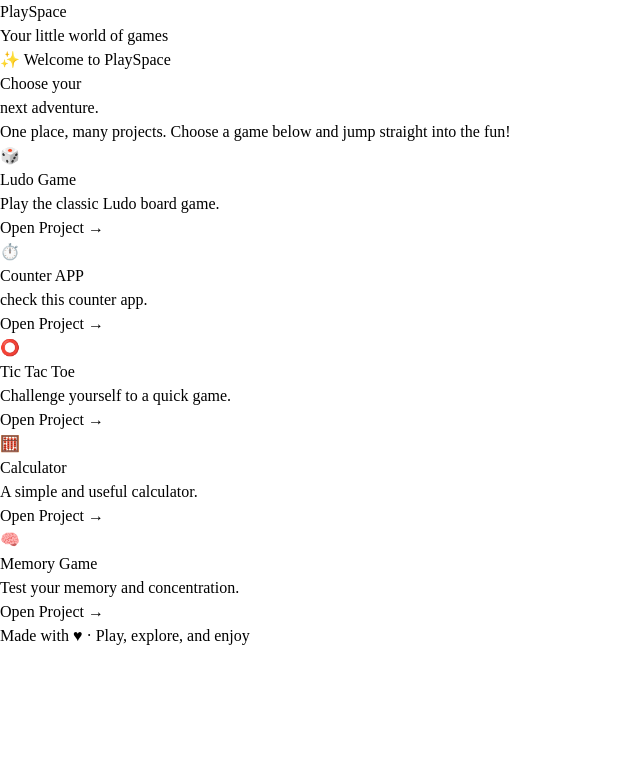
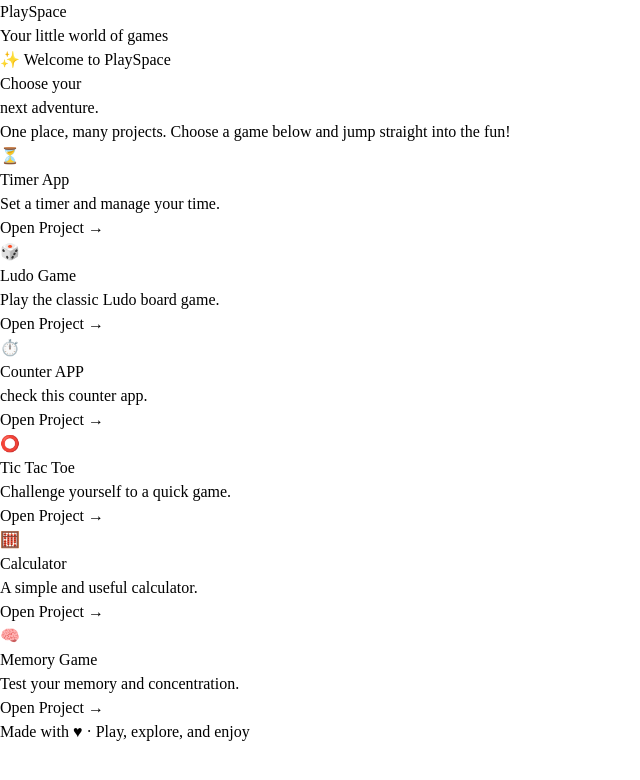
Before and after one commit to Sanjanaydv5/Project-Showroom, a React (Vite) app in the folder project/: page / in a window 1280 px wide. Shown: the top 780 px of the page, without its empty margins (0-640 px from the left). Built offline with nearby package versions, Linux system fonts and the light colour scheme.

Commit message:
timer added in main part

```diff
--- a/project/src/App.jsx
+++ b/project/src/App.jsx
@@ -3,9 +3,17 @@ import { Link, Route, Routes } from "react-router-dom";
 import Ludo from "./game/ludo.jsx";
 import Counter from "./game/counter.jsx";
 import Calculator from "./game/calculator.jsx";
+import Timer from "./game/timer.jsx";
+
 
 const projects = [
   {
+  name: "Timer App",
+  description: "Set a timer and manage your time.",
+  icon: "⏳",
+  path: "/game/timer",
+},
+{
     name: "Ludo Game",
     description: "Play the classic Ludo board game.",
     icon: "🎲",
```
